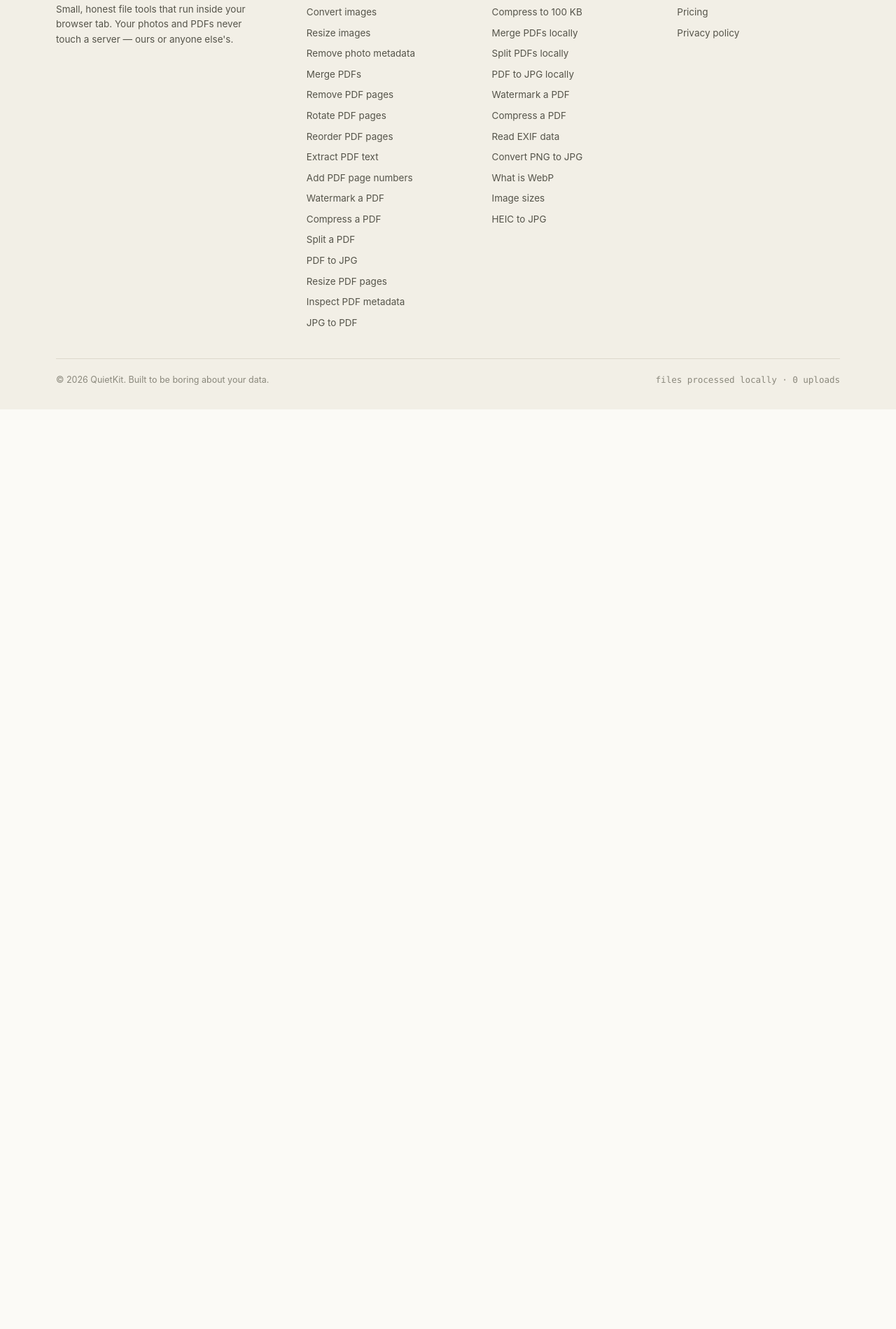
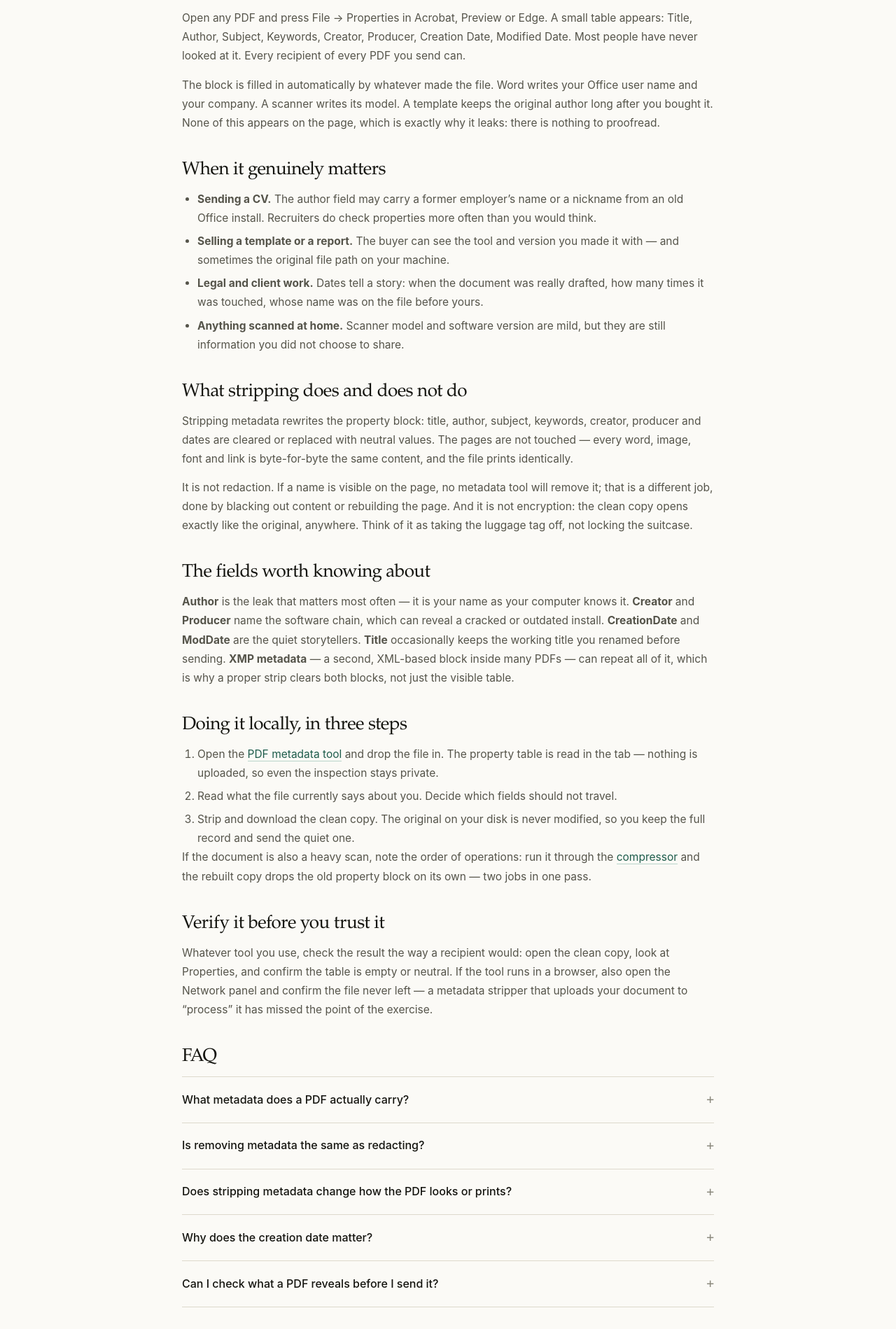
Before and after one commit to FaZheng820169/quietkit, a React (Vite) app: page /guides/remove-pdf-metadata in a window 1280 px wide. Shown: the part 581-2480 px from the top of the page at 70% size. Before the commit the page ends 1166 px from the top, so only its background shows below. Built offline with nearby package versions, Linux system fonts and the light colour scheme.

Commit message:
Add a guide on removing PDF metadata before sending
Covers what the property block reveals, when author and dates genuinely matter, why stripping is not redaction, and how to verify the clean copy. Linked from the metadata tool, home, guides index and footer.

```diff
--- a/src/App.tsx
+++ b/src/App.tsx
@@ -31,6 +31,7 @@ import { SplitPdfGuide } from './pages/guides/SplitPdfGuide'
 import { PdfToJpgGuide } from './pages/guides/PdfToJpgGuide'
 import { WatermarkPdfGuide } from './pages/guides/WatermarkPdfGuide'
 import { CompressPdfGuide } from './pages/guides/CompressPdfGuide'
+import { RemovePdfMetadataGuide } from './pages/guides/RemovePdfMetadataGuide'
 import { ExifGuide } from './pages/guides/ExifGuide'
 import { ConvertPngToJpg } from './pages/guides/ConvertPngToJpg'
 import { WhatIsWebp } from './pages/guides/WhatIsWebp'
@@ -69,6 +70,7 @@ export default function App() {
           <Route path="/guides/pdf-to-jpg-without-upload" element={<PdfToJpgGuide />} />
           <Route path="/guides/watermark-pdf-without-upload" element={<WatermarkPdfGuide />} />
           <Route path="/guides/compress-pdf-without-upload" element={<CompressPdfGuide />} />
+          <Route path="/guides/remove-pdf-metadata" element={<RemovePdfMetadataGuide />} />
           <Route path="/guides/exif-viewer" element={<ExifGuide />} />
           <Route path="/guides/convert-png-to-jpg" element={<ConvertPngToJpg />} />
           <Route path="/guides/what-is-webp" element={<WhatIsWebp />} />
--- a/src/components/Footer.tsx
+++ b/src/components/Footer.tsx
@@ -101,6 +101,9 @@ export function Footer() {
                 <Link to="/guides/compress-pdf-without-upload">Compress a PDF</Link>
               </li>
               <li>
+                <Link to="/guides/remove-pdf-metadata">Strip PDF metadata</Link>
+              </li>
+              <li>
                 <Link to="/guides/exif-viewer">Read EXIF data</Link>
               </li>
               <li>
--- a/src/content/routes.json
+++ b/src/content/routes.json
@@ -109,6 +109,11 @@
     "description": "What PDF compression really does, which files shrink and which refuse to, what a rebuilt copy keeps and drops — and how to do the whole thing locally.",
     "priority": "0.8"
   },
+  "/guides/remove-pdf-metadata": {
+    "title": "How to remove metadata from a PDF before sending it",
+    "description": "What a PDF's property block reveals — author, company, software, dates — when it matters, and how to strip it locally without changing a single page.",
+    "priority": "0.8"
+  },
   "/guides": {
     "title": "Guides — files, metadata and privacy",
     "description": "Practical guides on photo metadata, image compression and local PDF handling. Short, specific, and linked to a tool that does the work.",
--- a/src/pages/Home.tsx
+++ b/src/pages/Home.tsx
@@ -287,6 +287,11 @@ export function Home() {
                 body: 'Which files shrink and which refuse to, what a rebuilt copy drops — with real before-and-after numbers.',
               },
               {
+                to: '/guides/remove-pdf-metadata',
+                title: 'Strip PDF metadata',
+                body: 'The author, company and dates a PDF carries invisibly — and how to take the luggage tag off.',
+              },
+              {
                 to: '/guides/exif-viewer',
                 title: 'What an EXIF viewer shows',
                 body: 'The metadata families, the risky fields, and what f-stop, ISO and focal length mean.',
--- a/src/pages/PdfMetadata.tsx
+++ b/src/pages/PdfMetadata.tsx
@@ -324,6 +324,11 @@ export function PdfMetadata() {
             <span className="panel-title">Related</span>
             <ul className="stack-sm" style={{ listStyle: 'none', margin: 0, padding: 0, fontSize: 14 }}>
               <li>
+                <Link to="/guides/remove-pdf-metadata" className="row" style={{ gap: 8 }}>
+                  <CheckIcon size={15} /> Read the full guide
+                </Link>
+              </li>
+              <li>
                 <Link to="/tools/pdf-remove-pages" className="row" style={{ gap: 8 }}>
                   <CheckIcon size={15} /> Drop a blank or sensitive page
                 </Link>
--- a/src/pages/guides/Guides.tsx
+++ b/src/pages/guides/Guides.tsx
@@ -50,6 +50,13 @@ const articles = [
     title: 'Compress a PDF without uploading it',
     description:
       'Which files shrink and which refuse to, what a rebuilt copy keeps — with real before-and-after numbers.',
+    tag: 'Documents',
+  },
+  {
+    to: '/guides/remove-pdf-metadata',
+    title: 'Remove metadata from a PDF',
+    description:
+      'Author, company, software and dates — what the property block reveals, and how to strip it without touching a page.',
     tag: 'Documents',
   },
   {
--- /dev/null
+++ b/src/pages/guides/RemovePdfMetadataGuide.tsx
@@ -0,0 +1,142 @@
+import { Link } from 'react-router-dom'
+import { Article } from '../../components/Article'
+import { faqJsonLd, routeMeta, useSeo } from '../../lib/seo'
+
+const faqs = [
+  {
+    q: 'What metadata does a PDF actually carry?',
+    a: 'More than most people expect: the author’s name, the company from the Office install that made it, the software and version, creation and modification dates, sometimes the original file path, and on a scanned document the scanner model. Word exports often add the template name and the last person who saved the file. None of it is visible on the page — all of it travels with the file.',
+  },
+  {
+    q: 'Is removing metadata the same as redacting?',
+    a: 'No. Redaction removes visible content — blacking out a line on the page. Metadata is the invisible property block around the content. Stripping metadata does nothing to the words on the page, and redacting the page does nothing to the author’s name in the properties. A sensitive document often needs both.',
+  },
+  {
+    q: 'Does stripping metadata change how the PDF looks or prints?',
+    a: 'Not at all. The property block is never rendered. Removing the title, author and dates leaves every page, font, image and link exactly as it was — the file is identical to read and to print, just quieter about who made it.',
+  },
+  {
+    q: 'Why does the creation date matter?',
+    a: 'Because it tells a story you may not want told. A contract “signed today” whose metadata says it was created three weeks ago raises questions. A CV modified minutes before the deadline is visible to anyone who checks. Dates are not accusations, but they are data you did not choose to share.',
+  },
+  {
+    q: 'Can I check what a PDF reveals before I send it?',
+    a: 'Yes — that is half the point of a metadata tool. Open the file and read the property table first; decide what should not travel; then strip and download a clean copy. Doing it locally means the inspection itself never leaves your machine either.',
+  },
+]
+
+export function RemovePdfMetadataGuide() {
+  useSeo({
+    ...routeMeta('/guides/remove-pdf-metadata'),
+    jsonLd: faqJsonLd(faqs),
+  })
+
+  return (
+    <Article
+      eyebrow="Guide · Documents"
+      title="Remove metadata from a PDF before you send it"
+      lede="Every PDF carries a property block most senders never look at: author, company, software, dates. It goes to everyone the file goes to. Here is what is in it, when it matters, and how to strip it locally."
+      updated="26 October 2026"
+      toolTo="/tools/pdf-metadata"
+      toolLabel="Inspect and clean PDF metadata"
+    >
+      <h2>The property block nobody reads, until someone does</h2>
+      <p>
+        Open any PDF and press File → Properties in Acrobat, Preview or Edge. A small table appears:
+        Title, Author, Subject, Keywords, Creator, Producer, Creation Date, Modified Date. Most
+        people have never looked at it. Every recipient of every PDF you send can.
+      </p>
+      <p>
+        The block is filled in automatically by whatever made the file. Word writes your Office user
+        name and your company. A scanner writes its model. A template keeps the original author long
+        after you bought it. None of this appears on the page, which is exactly why it leaks: there
+        is nothing to proofread.
+      </p>
+
+      <h2>When it genuinely matters</h2>
+      <ul>
+        <li>
+          <strong>Sending a CV.</strong> The author field may carry a former employer’s name or a
+          nickname from an old Office install. Recruiters do check properties more often than you
+          would think.
+        </li>
+        <li>
+          <strong>Selling a template or a report.</strong> The buyer can see the tool and version
+          you made it with — and sometimes the original file path on your machine.
+        </li>
+        <li>
+          <strong>Legal and client work.</strong> Dates tell a story: when the document was really
+          drafted, how many times it was touched, whose name was on the file before yours.
+        </li>
+        <li>
+          <strong>Anything scanned at home.</strong> Scanner model and software version are mild,
+          but they are still information you did not choose to share.
+        </li>
+      </ul>
+
+      <h2>What stripping does and does not do</h2>
+      <p>
+        Stripping metadata rewrites the property block: title, author, subject, keywords, creator,
+        producer and dates are cleared or replaced with neutral values. The pages are not touched —
+        every word, image, font and link is byte-for-byte the same content, and the file prints
+        identically.
+      </p>
+      <p>
+        It is not redaction. If a name is visible on the page, no metadata tool will remove it; that
+        is a different job, done by blacking out content or rebuilding the page. And it is not
+        encryption: the clean copy opens exactly like the original, anywhere. Think of it as taking
+        the luggage tag off, not locking the suitcase.
+      </p>
+
+      <h2>The fields worth knowing about</h2>
+      <p>
+        <strong>Author</strong> is the leak that matters most often — it is your name as your
+        computer knows it. <strong>Creator</strong> and <strong>Producer</strong> name the software
+        chain, which can reveal a cracked or outdated install. <strong>CreationDate</strong> and{' '}
+        <strong>ModDate</strong> are the quiet storytellers. <strong>Title</strong> occasionally
+        keeps the working title you renamed before sending. <strong>XMP metadata</strong> — a second,
+        XML-based block inside many PDFs — can repeat all of it, which is why a proper strip clears
+        both blocks, not just the visible table.
+      </p>
+
+      <h2>Doing it locally, in three steps</h2>
+      <ol>
+        <li>
+          Open the <Link to="/tools/pdf-metadata">PDF metadata tool</Link> and drop the file in. The
+          property table is read in the tab — nothing is uploaded, so even the inspection stays
+          private.
+        </li>
+        <li>
+          Read what the file currently says about you. Decide which fields should not travel.
+        </li>
+        <li>
+          Strip and download the clean copy. The original on your disk is never modified, so you
+          keep the full record and send the quiet one.
+        </li>
+      </ol>
+      <p>
+        If the document is also a heavy scan, note the order of operations: run it through the{' '}
+        <Link to="/tools/pdf-compress">compressor</Link> and the rebuilt copy drops the old property
+        block on its own — two jobs in one pass.
+      </p>
+
+      <h2>Verify it before you trust it</h2>
+      <p>
+        Whatever tool you use, check the result the way a recipient would: open the clean copy,
+        look at Properties, and confirm the table is empty or neutral. If the tool runs in a
+        browser, also open the Network panel and confirm the file never left — a metadata stripper
+        that uploads your document to “process” it has missed the point of the exercise.
+      </p>
+
+      <h2>FAQ</h2>
+      <div className="faq">
+        {faqs.map((item) => (
+          <details key={item.q}>
+            <summary>{item.q}</summary>
+            <div className="faq-body">{item.a}</div>
+          </details>
+        ))}
+      </div>
+    </Article>
+  )
+}
```
